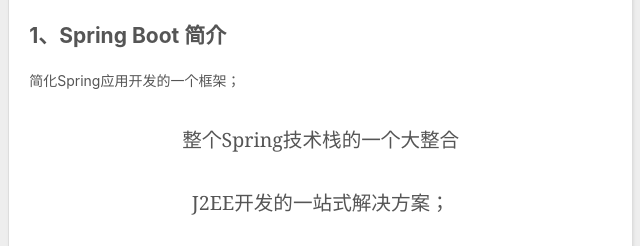
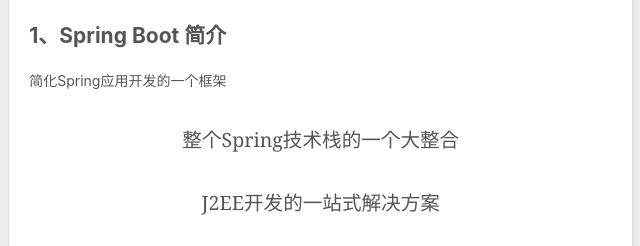
Before and after one commit to wutongsun/wutongsun.github.io, a plain HTML site: page 2019/10/08/SpringBoot/index.html in a window 1280 px wide. Shown: the part 599-845 px from the top of the page, 227-867 px from the left. Drawn offline with nearby package versions, Linux system fonts and the light colour scheme.

Commit message:
Site updated: 2019-10-18 00:35:25

```diff
--- a/2019/10/08/SpringBoot/index.html
+++ b/2019/10/08/SpringBoot/index.html
@@ -7,13 +7,13 @@
 
   <title>SpringBoot | Welcome to Wutong&#39;s Blog</title>
   <meta name="viewport" content="width=device-width, initial-scale=1, maximum-scale=1">
-  <meta name="description" content="一、Spring Boot1、Spring Boot 简介简化Spring应用开发的一个框架；  整个Spring技术栈的一个大整合 J2EE开发的一站式解决方案；">
+  <meta name="description" content="一、Spring Boot1、Spring Boot 简介简化Spring应用开发的一个框架  整个Spring技术栈的一个大整合 J2EE开发的一站式解决方案">
 <meta name="keywords" content="springboot">
 <meta property="og:type" content="article">
 <meta property="og:title" content="SpringBoot">
 <meta property="og:url" content="http://wutongsun.github.io/2019/10/08/SpringBoot/index.html">
 <meta property="og:site_name" content="Welcome to Wutong&#39;s Blog">
-<meta property="og:description" content="一、Spring Boot1、Spring Boot 简介简化Spring应用开发的一个框架；  整个Spring技术栈的一个大整合 J2EE开发的一站式解决方案；">
+<meta property="og:description" content="一、Spring Boot1、Spring Boot 简介简化Spring应用开发的一个框架  整个Spring技术栈的一个大整合 J2EE开发的一站式解决方案">
 <meta property="og:locale" content="default">
 <meta property="og:image" content="http://wutongsun.github.io/2019/10/08/SpringBoot/搜狗截图20180129151045.png">
 <meta property="og:image" content="http://wutongsun.github.io/2019/10/08/SpringBoot/搜狗截图20180129151112.png">
@@ -45,10 +45,10 @@
 <meta property="og:image" content="http://wutongsun.github.io/2019/10/08/SpringBoot/images/搜狗截图20180306105412.png">
 <meta property="og:image" content="http://wutongsun.github.io/2019/10/08/SpringBoot/images/搜狗截图20180306145727.png">
 <meta property="og:image" content="http://wutongsun.github.io/2019/10/08/SpringBoot/images/搜狗截图20180306145855.png">
-<meta property="og:updated_time" content="2019-10-17T16:32:18.044Z">
+<meta property="og:updated_time" content="2019-10-17T16:34:58.042Z">
 <meta name="twitter:card" content="summary">
 <meta name="twitter:title" content="SpringBoot">
-<meta name="twitter:description" content="一、Spring Boot1、Spring Boot 简介简化Spring应用开发的一个框架；  整个Spring技术栈的一个大整合 J2EE开发的一站式解决方案；">
+<meta name="twitter:description" content="一、Spring Boot1、Spring Boot 简介简化Spring应用开发的一个框架  整个Spring技术栈的一个大整合 J2EE开发的一站式解决方案">
 <meta name="twitter:image" content="http://wutongsun.github.io/2019/10/08/SpringBoot/搜狗截图20180129151045.png">
 
     <link rel="alternate" href="/atom.xml" title="Welcome to Wutong&#39;s Blog" type="application/atom+xml">
@@ -126,10 +126,10 @@
 
     <div class="article-entry" itemprop="articleBody">
 
-        <h1 id="一、Spring-Boot"><a href="#一、Spring-Boot" class="headerlink" title="一、Spring Boot"></a><strong>一、</strong>Spring Boot</h1><h2 id="1、Spring-Boot-简介"><a href="#1、Spring-Boot-简介" class="headerlink" title="1、Spring Boot 简介"></a>1、Spring Boot 简介</h2><p>简化Spring应用开发的一个框架；</p>
+        <h1 id="一、Spring-Boot"><a href="#一、Spring-Boot" class="headerlink" title="一、Spring Boot"></a><strong>一、</strong>Spring Boot</h1><h2 id="1、Spring-Boot-简介"><a href="#1、Spring-Boot-简介" class="headerlink" title="1、Spring Boot 简介"></a>1、Spring Boot 简介</h2><p>简化Spring应用开发的一个框架</p>
 <blockquote>
 <p>整个Spring技术栈的一个大整合</p>
-<p>J2EE开发的一站式解决方案；</p>
+<p>J2EE开发的一站式解决方案</p>
 </blockquote>
 <a id="more"></a>
 <h2 id="2、微服务"><a href="#2、微服务" class="headerlink" title="2、微服务"></a>2、微服务</h2><p>martin fowler</p>
```
Also changed, not shown: index.html (+2 -2 lines).
